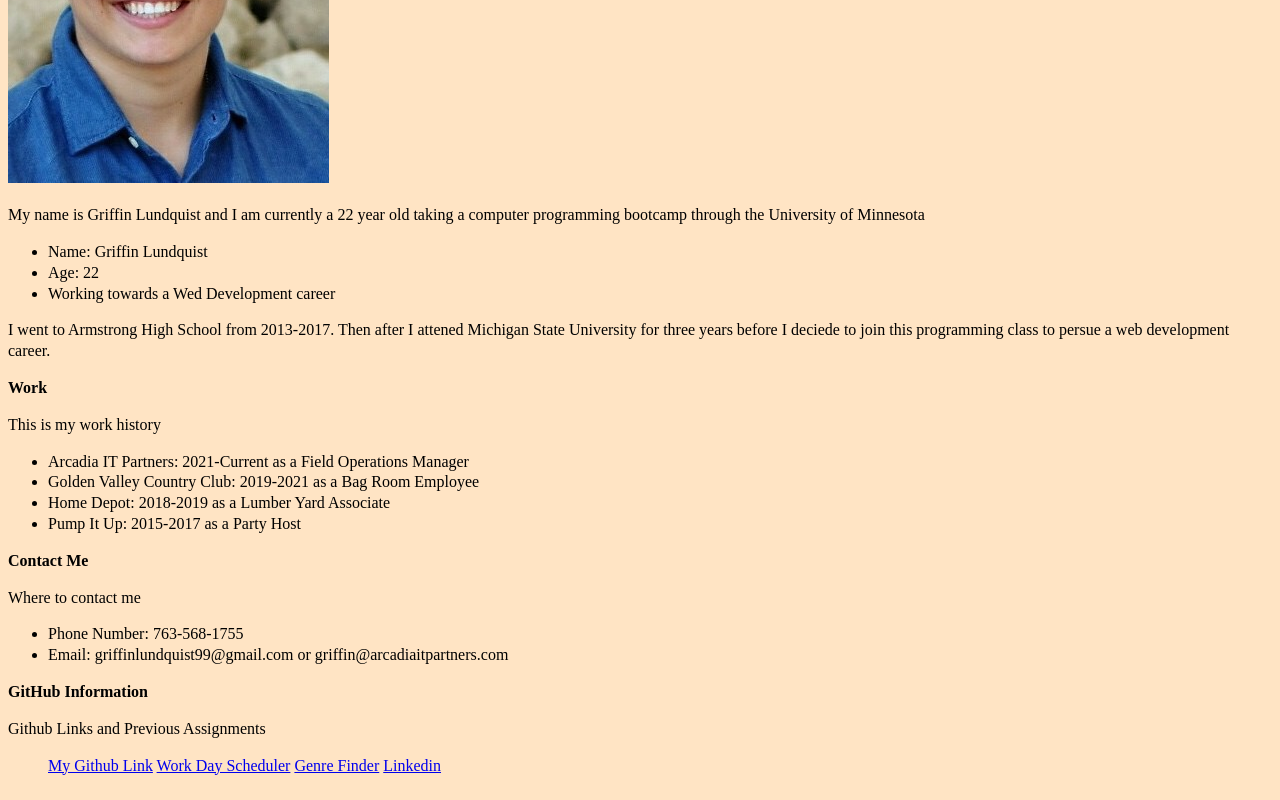
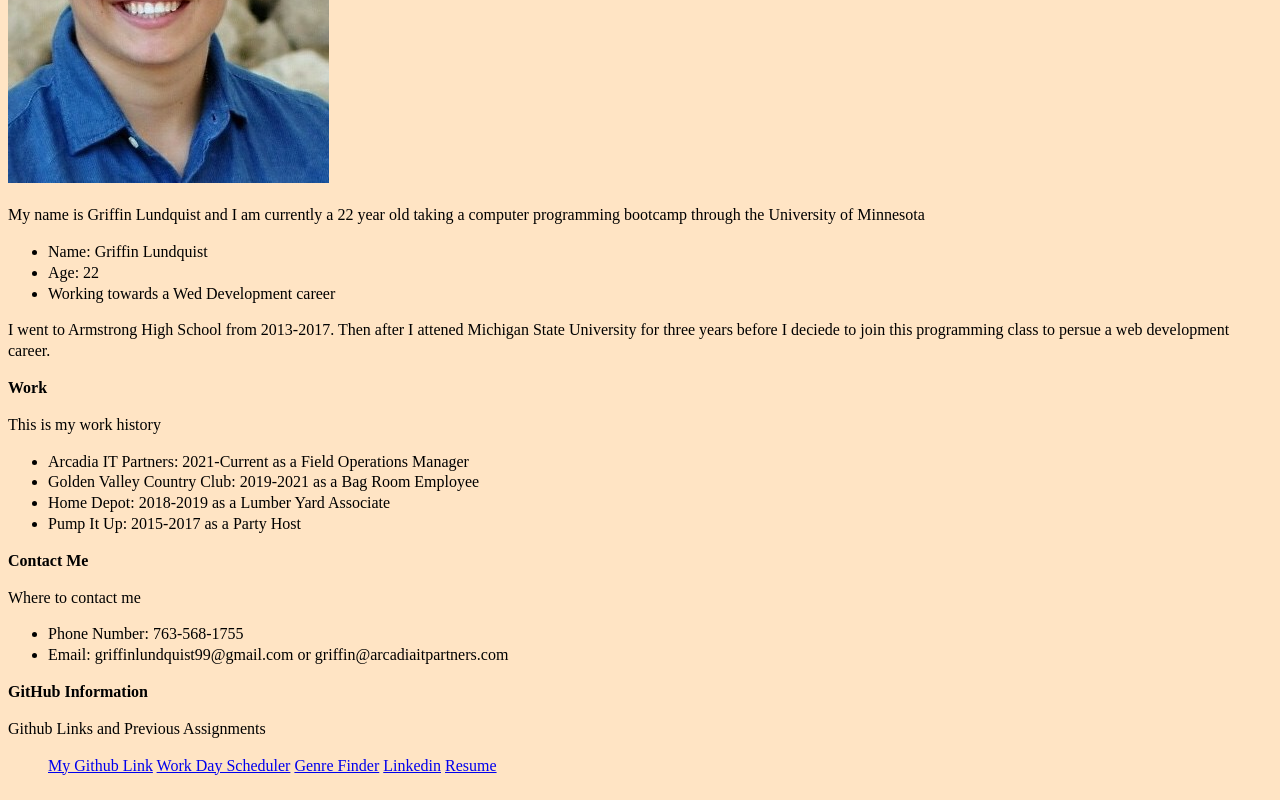
Before and after one commit to GLundy99/My-Portfolio, a plain HTML site: page index.html in a window 1280 px wide. Shown: the part 435-1235 px from the top of the page. Drawn offline with Linux system fonts and the light colour scheme.

Commit message:
code restructer

```diff
--- a/index.html
+++ b/index.html
@@ -84,6 +84,7 @@
                                 <a href="https://glundy99.github.io/Work-Day-Scheduler/">Work Day Scheduler</a>
                                 <a href="https://stumartin22.github.io/genre-finder/">Genre Finder</a>
                                 <a href="https://www.linkedin.com/in/griffin-lundquist-a1a88517a/">Linkedin</a>
+                                <a href="Resume">Resume</a>
                             </ul>
                         </div>
                     </div>
```
